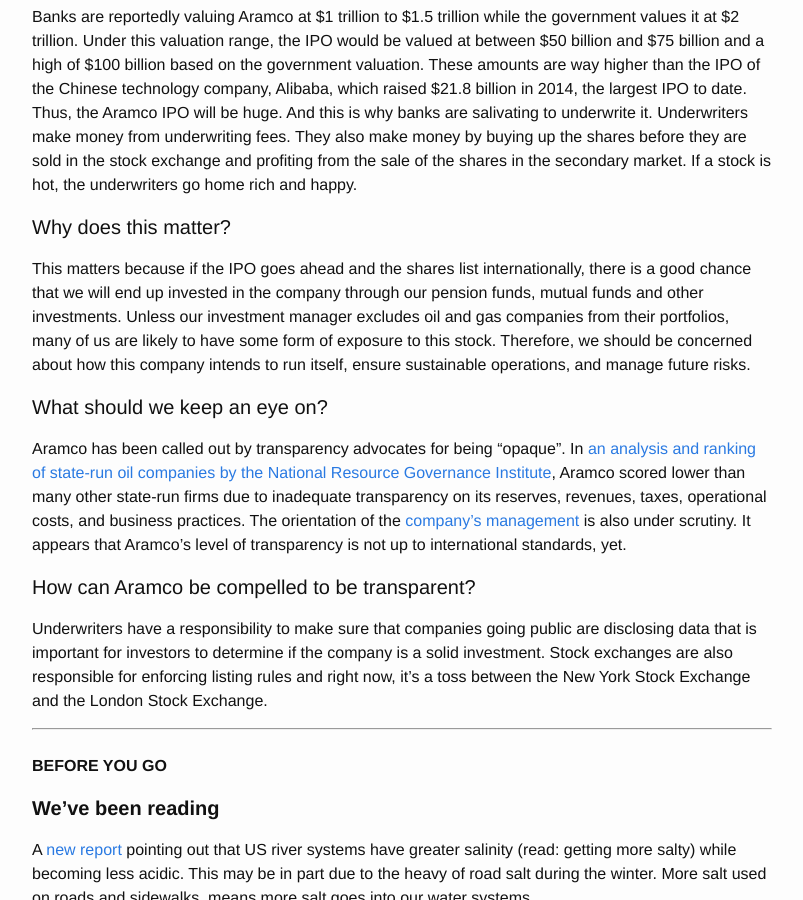
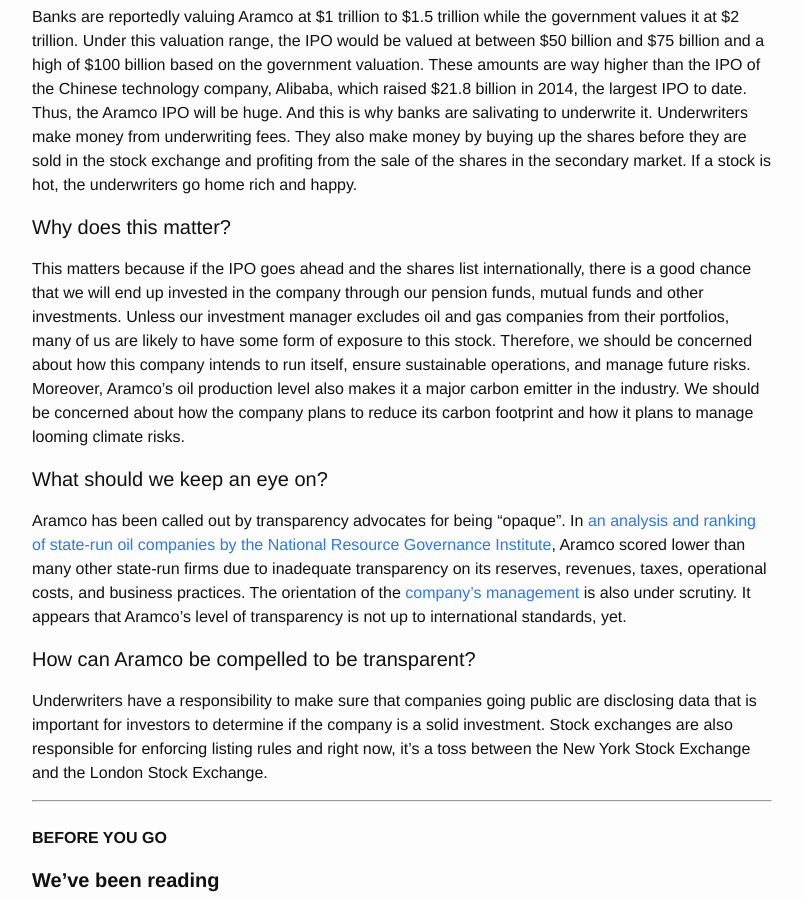
Before and after one commit to Sparkleleuk/Sustainability_Matters, a Jekyll site: the page built from _posts/2018-01-08-saudi-snow.markdown, in a window 1280 px wide and 900 px high, scrolled down 563 px. Shown: the whole window, without its empty margins (238-1041 px from the left). Built offline with Jekyll 4.4.1, drawn with Linux system fonts in a browser that asks for light colours.

Commit message:
fix post

```diff
--- a/_posts/2018-01-08-saudi-snow.markdown
+++ b/_posts/2018-01-08-saudi-snow.markdown
@@ -16,7 +16,7 @@ Banks are reportedly valuing Aramco at $1 trillion to $1.5 trillion while the go
 
 #### Why does this matter?
 
-This matters because if the IPO goes ahead and the shares list internationally, there is a good chance that we will end up invested in the company through our pension funds, mutual funds and other investments. Unless our investment manager excludes oil and gas companies from their portfolios, many of us are likely to have some form of exposure to this stock. Therefore, we should be concerned about how this company intends to run itself, ensure sustainable operations, and manage future risks.
+This matters because if the IPO goes ahead and the shares list internationally, there is a good chance that we will end up invested in the company through our pension funds, mutual funds and other investments. Unless our investment manager excludes oil and gas companies from their portfolios, many of us are likely to have some form of exposure to this stock. Therefore, we should be concerned about how this company intends to run itself, ensure sustainable operations, and manage future risks. Moreover, Aramco's oil production level also makes it a major carbon emitter in the industry. We should be concerned about how the company plans to reduce its carbon footprint and how it plans to manage looming climate risks.
 
 #### What should we keep an eye on?
 
```
